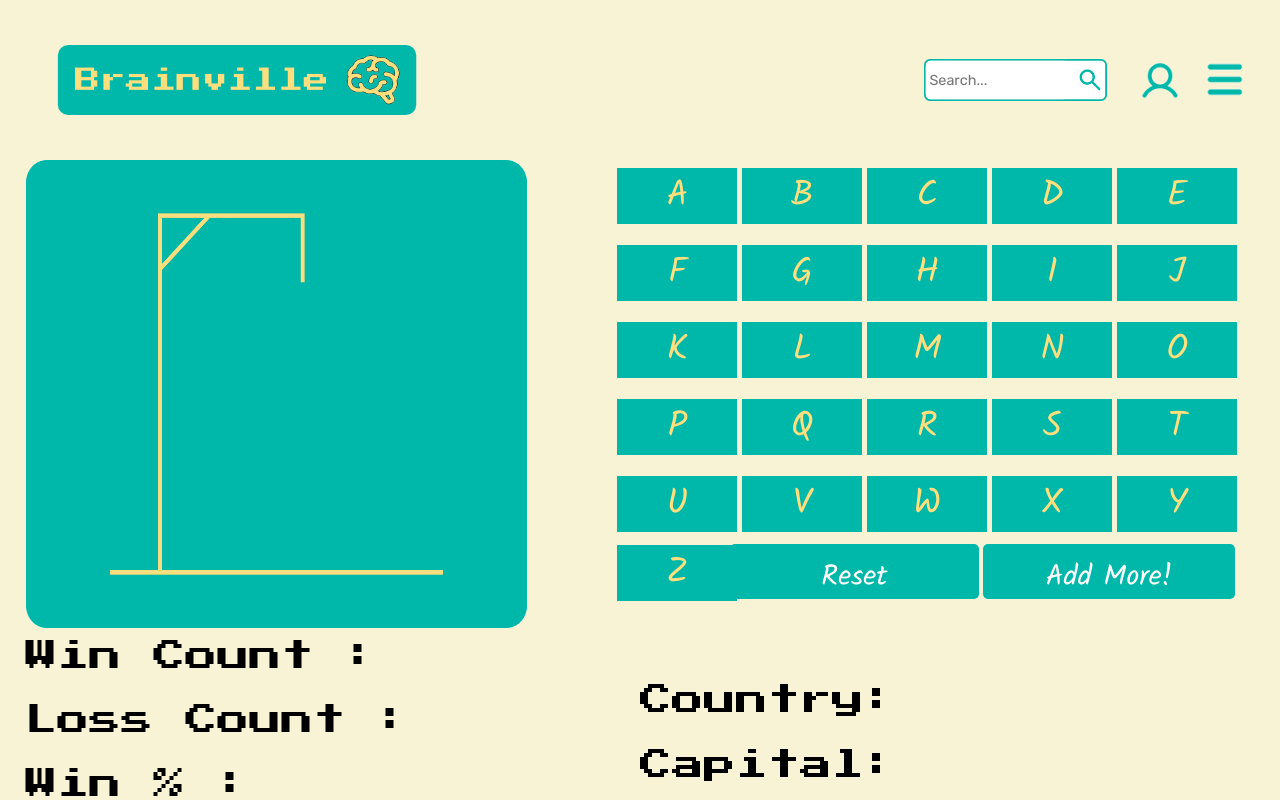
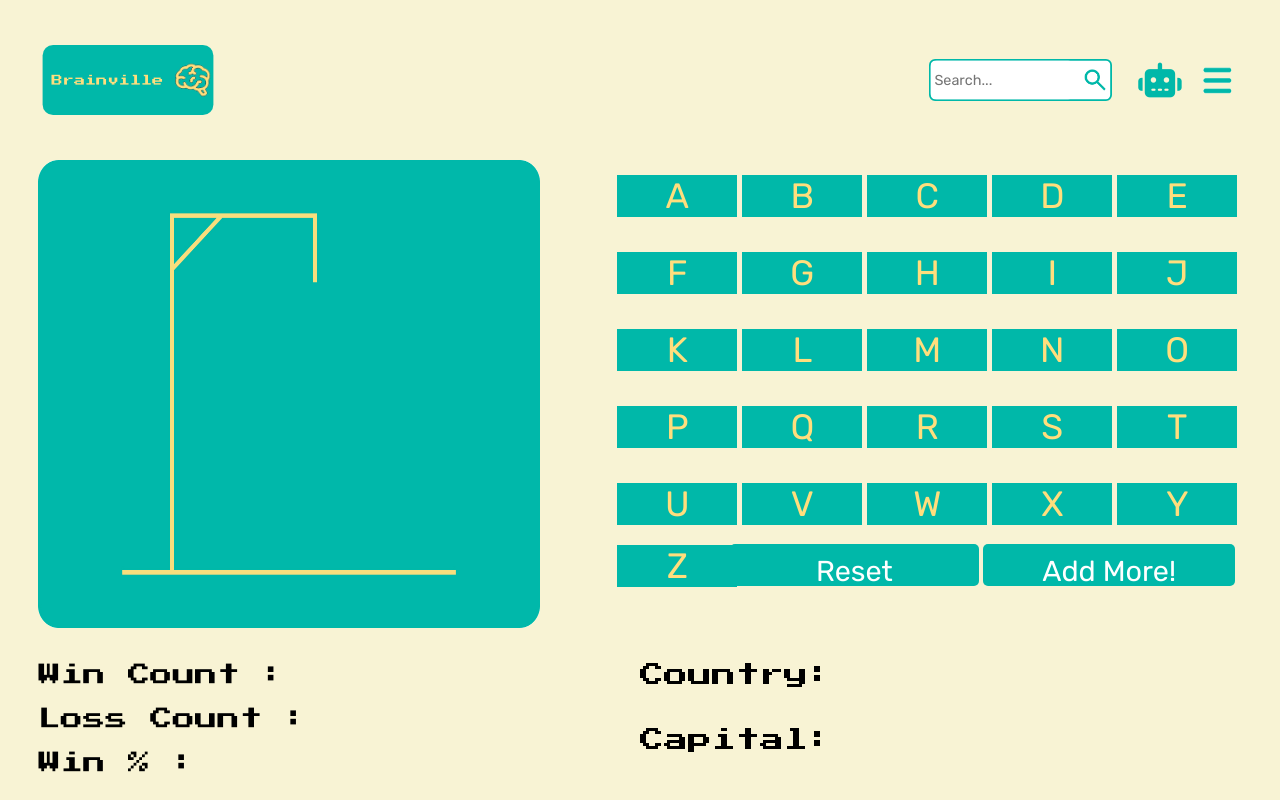
Before and after one commit to HarryTB2112/syntax-squad, a plain HTML site: page client/index.html in a window 1280 px wide. Both pictures are taken after a click on the element "Hangman Countries and Capitals". Drawn offline with Linux system fonts and the light colour scheme; no server answers.

Commit message:
ammended css

```diff
--- a/client/index.html
+++ b/client/index.html
@@ -23,7 +23,6 @@
         id="brain"
         src="images/Vector.png"
         alt="animated brain"
-        style="width: 150px"
       />
       </div>
 
@@ -36,22 +35,16 @@
           class="search-button"
         />
       </div>
+      <i id="user" class="fa-solid fa-robot"></i>
 
-      <img
-        id="user"
-        src="images/User.jpg"
-        alt="user symbol"
-        style="width: 50px"
-      />
       <img
         id="hamburger"
         src="images/Hamburger.jpg"
         alt="options symbol"
-        style="width: 50px"
       />
     </nav>
     <div class="dropdown_menu" id="dropdown-menu">
-      <li><a href="home">Home</a></li>
+      <li><a id="dropdown-home" href="#">Home</a></li>
       <hr />
       <li><a href="about">About</a></li>
       <hr />
@@ -63,6 +56,7 @@
       <div id="rcorners1" class="game">
         <p>Hangman</p>
         <i class="fa-solid fa-earth-americas"></i>
+
         <p>Countries and Capitals</p>
       </div>
       <div id="rcorners2" class="game">
--- a/client/index.js
+++ b/client/index.js
@@ -11,17 +11,17 @@ const resetButton = document.querySelector("#reset-btn");
 const addMoreButton = document.querySelector("#modal-btn");
 const modal = document.querySelector("#modal");
 const createForm = document.querySelector("#add-form");
-const wins = document.querySelector("#win-count")
-const losses = document.querySelector("#loss-count")
-const winPercent = document.querySelector("#win-percent")
-const hamburger = document.querySelector("#hamburger")
-const dropdown = document.querySelector("#dropdown-menu")
-const modalClose = document.querySelector("#modal-close")
+const wins = document.querySelector("#win-count");
+const losses = document.querySelector("#loss-count");
+const winPercent = document.querySelector("#win-percent");
+const hamburger = document.querySelector("#hamburger");
+const dropdown = document.querySelector("#dropdown-menu");
+const modalClose = document.querySelector("#modal-close");
+const dropdownHome = document.querySelector("#dropdown-home");
 
 // Creating all needed variables
-let winCount = 0
-let lossCount = 0
-const alphabet = "abcdefghijklmnopqrstuvwxyz".split("");
+let winCount = 0;
+let lossCount = 0;
 let countryLetters = [];
 let capitalLetters = [];
 let clickedLetters = [];
@@ -45,34 +45,36 @@ createForm.addEventListener("submit", createNewWord);
 resetButton.addEventListener("click", openHangman);
 logo.addEventListener("click", closeHangman);
 letters.addEventListener("click", checkLetter);
-hamburger.addEventListener("click", dropdownMenu)
-modalClose.addEventListener("click", closeModal)
+hamburger.addEventListener("click", dropdownMenu);
+modalClose.addEventListener("click", closeModal);
+dropdownHome.addEventListener("click", closeHangman);
 
 // Utility functions
-function updateWins(){
-  wins.textContent = `Win Count: ${winCount}`
+function updateWins() {
+  wins.textContent = `Win Count: ${winCount}`;
 }
 
-function updateLosses(){
-  losses.textContent = `Loss Count: ${lossCount}`
+function updateLosses() {
+  losses.textContent = `Loss Count: ${lossCount}`;
 }
 
-function updateWinPercentage(){
-  winPercent.textContent = `Win %: ${winCount / (winCount + lossCount) * 100}%`
+function updateWinPercentage() {
+  winPercent.textContent = `Win %: ${
+    Math.floor((winCount / (winCount + lossCount)) * 100)
+  }%`;
 }
 
-function dropdownMenu () {
-  dropdown.classList.toggle("open")
-};
+function dropdownMenu() {
+  dropdown.classList.toggle("open");
+}
 
-function closeModal () {
-  modal.classList.add("hidden")
+function closeModal() {
+  modal.classList.add("hidden");
 }
 
 function addMore() {
   modal.classList.remove("hidden");
 }
-
 
 //POST req to add countries and capitals - connecting front-end and back-end
 async function createNewWord(e) {
@@ -98,11 +100,10 @@ async function createNewWord(e) {
     e.target.capitalInput.value = "";
     // Display a successful message to the user
     alert("Country and Capital Added.");
-  }
-  else if (response.status === 404) {
+  } else if (response.status === 404) {
     e.target.countryInput.value = "";
     e.target.capitalInput.value = "";
-    alert("Empty string input, try again.")
+    alert("Empty string input, try again.");
   } else {
     e.target.countryInput.value = "";
     e.target.capitalInput.value = "";
@@ -132,6 +133,9 @@ function openHangman() {
   games.classList.add("hidden");
   hangman.classList.remove("hidden");
 
+  clickedLetters = []
+  wrongLetters = []
+
   // Initialise letters grid
   const lettersArr = letters.children;
   for (let i = 0; i < lettersArr.length; i++) {
@@ -144,13 +148,14 @@ function openHangman() {
   currentImg = arrayImages[0];
   // Fetch Country and Capital
   fetchApiData();
-  clickedLetters = [];
+  dropdown.classList.remove("open")
 }
 
 // Go back to main page
 function closeHangman() {
   games.classList.remove("hidden");
   hangman.classList.add("hidden");
+  dropdown.classList.remove("open")
 }
 
 // Displays Underscores for the length of the country
@@ -193,7 +198,6 @@ function displayCapital() {
 
 // Get country & city name and turn them into each letter
 function addApi(data) {
-
   // Initalise country and capital variables
   const country = data.country;
   const capital = data.capital;
@@ -209,17 +213,14 @@ function addApi(data) {
 
 // Checks letter clicked to see if it is correct or incorrect, changes color, checks for duplicates, calls Win or Lose functions
 function checkLetter() {
-
   // Creatte clicked letter variable
   const clickedLetter = event.target;
 
   // Check if letter has already been clicked
   if (!clickedLetters.includes(clickedLetter.textContent)) {
-
     // Loop through country letters array and check for clicked letter
     for (let i = 0; i < countryLetters.length; i++) {
       if (countryLetters[i] === clickedLetter.textContent) {
-
         // Change styling if letter is correct
         clickedLetter.style.color = "green";
 
@@ -235,7 +236,6 @@ function checkLetter() {
     // Loop through capital letters array and check for clicked letter
     for (let i = 0; i < capitalLetters.length; i++) {
       if (capitalLetters[i] === clickedLetter.textContent) {
-
         // Change styling if letter is correct
         clickedLetter.style.color = "green";
 
@@ -254,7 +254,6 @@ function checkLetter() {
       !capitalLetters.includes(clickedLetter.textContent) &&
       !(clickedLetter.id === "letter-grid")
     ) {
-
       // Change styling of letter
       clickedLetter.style.color = "red";
       clickedLetter.style.textDecoration = "line-through";
@@ -264,7 +263,6 @@ function checkLetter() {
         !(currentImg === "images/Hangman7.jpg") &&
         !wrongLetters.includes(clickedLetter.textContent)
       ) {
-
         // Iterate to the next image in array
         currentImg = arrayImages[arrayImages.indexOf(currentImg) + 1];
       }
@@ -272,6 +270,10 @@ function checkLetter() {
       // Push incorrect letter to wrong letters array
       wrongLetters.push(clickedLetter.textContent);
     }
+    console.log(clickedLetters)
+    console.log(clickedLetter)
+    console.log(currentImg)
+    console.log(wrongLetters)
 
     // Give loss alert if on final image
     if (currentImg === "images/Hangman7.jpg") {
@@ -293,8 +295,8 @@ function lossAlert() {
 
   // Iterate loss count and update score
   lossCount++;
-  updateLosses()
-  updateWinPercentage()
+  updateLosses();
+  updateWinPercentage();
 
   // Alert to the loss
   alert(
@@ -307,18 +309,15 @@ function lossAlert() {
 
 // Displays alert when game is won
 function checkWin() {
-
   // Check if game is completed
   if (countryLetters.length + capitalLetters.length === clickedLetters.length) {
-
     // Iterate win count and update scores
     winCount++;
-    updateWins()
-    updateWinPercentage()
+    updateWins();
+    updateWinPercentage();
 
     // Alert to the win
     alert("You won!");
-
     // Reset the game
     openHangman();
   }
--- a/client/styles.css
+++ b/client/styles.css
@@ -13,7 +13,7 @@
 }
 html,
 body {
-  font-family: "Kalam", cursive;
+  font-family: "Rubik", sans-serif;
   height: 100%;
   width: 100%;
   background-color: #f8f3d4;
@@ -31,16 +31,16 @@ nav {
   position: relative;
   align-items: center;
   justify-content: center;
-  width: 42%;
+  width: 20%;
   height: 100%;
   background: #00b8a9;
   border-radius: 15px;
-  font-size: 2.27rem;
+  font-size: 1rem;
   color: #ffde7d;
   font-family: 'Press Start 2P', cursive;
   padding-left: 2%;
   scale: 70%;
-  left: -4%;
+  left: -2%;
   cursor: pointer;
 }
 
@@ -63,7 +63,7 @@ nav {
   border-radius: 10px;
   border: 3px #00b8a9 solid;
   scale: 60%;
-  right: -18%;
+  right: -32%;
 
 }
 .search-input {
@@ -75,7 +75,7 @@ nav {
   padding: 5px;
   color: black;
   font-family: "Rubik", sans-serif;
-  font-size: 24px;
+  font-size: 1.5rem;
   border-radius: 10px;
   outline: none;
 
@@ -102,11 +102,15 @@ nav {
 }
 #user {
   position: relative;
-  background: #ffde7d;
-  mix-blend-mode: darken;
+  color: #00b8a9;
+  size: 5rem;
+  top: 0;
+  /* background: #ffde7d;
+  mix-blend-mode: darken; */
   cursor: pointer;
-  right: -7%;
-  scale: 70%;
+  right: -13.5%;
+  scale: 217%;
+  z-index: 10;
 }
 #user:hover {
   transform: translateY(-10%);
@@ -121,7 +125,7 @@ nav {
   mix-blend-mode: darken; /* gets rid of white background of jpg file*/
   cursor: pointer;
   scale: 70%;
-  /* right: -5%; */
+  right: 1%;
 }
 .grid {
   display: grid;
@@ -179,6 +183,7 @@ nav {
   height: 130%;
   width: 40%;
   top: 15%;
+  left: 1%;
 }
 .letter-grid {
   display: grid;
@@ -219,15 +224,15 @@ nav {
 #capital-container {
 
   display: flex;
-  font-size: 2rem;
-  margin-top: 300%;
+  font-size: 1.5rem;
+  margin-top: 200%;
   font-family: 'Press Start 2P', cursive;
 }
 
 /* reset button */
 
 #reset-btn {
-  font-family: "Kalam", cursive;
+  font-family: "Rubik", sans-serif;
   background-color: #00b8a9;
   color: white;
   border: none;
@@ -237,10 +242,10 @@ nav {
   cursor: pointer;
   transition: background-color 0.3s ease;
   position: absolute;
-  bottom: 25.1%;
+  bottom: 26.7%;
   left: 57%;
   width: 19.5%;
-  height: 6.9%;
+  height: 5.3%;
 }
 #reset-btn:hover {
   background-color: #f6416c;
@@ -250,7 +255,7 @@ nav {
 }
 
 #modal-btn {
-  font-family: "Kalam", cursive;
+  font-family: "Rubik", sans-serif;
   background-color: #00b8a9;
   color: white;
   border: none;
@@ -260,10 +265,10 @@ nav {
   cursor: pointer;
   transition: background-color 0.3s ease;
   position: absolute;
-  bottom: 25.1%;
+  bottom: 26.7%;
   left: 76.8%;
   width: 19.7%;
-  height: 6.9%;
+  height: 5.3%;
 }
 #modal-btn:hover {
   background-color: #f6416c;
@@ -368,10 +373,10 @@ nav {
 #scores {
   font-family: 'Press Start 2P', cursive;
   flex-direction: column;
-  font-size: 2rem;
+  font-size: 1.4rem;
   position: absolute;
-  top: 80%;
-  left: 2%;
+  top: 83%;
+  left: 3%;
 }
 
 li {
@@ -380,14 +385,15 @@ li {
 
 a {
   text-decoration: none;
-  color: #ffde7d;
+  color: white;
   font-size: 1rem;
 }
 
 a:hover {
   text-decoration: underline;
   transform: translateY(-3px);
-  color: #f6416c;
+  color: #ffde7d;
+  ;
 }
 
 .dropdown_menu {
@@ -404,7 +410,7 @@ a:hover {
 }
 
 .dropdown_menu.open {
-  height: 23.5%;
+  height: 21.5%;
   border: solid #f8f3d4 2px;
 }
 
```
Also changed, not shown: README.md, client/images/game1.PNG (added).
